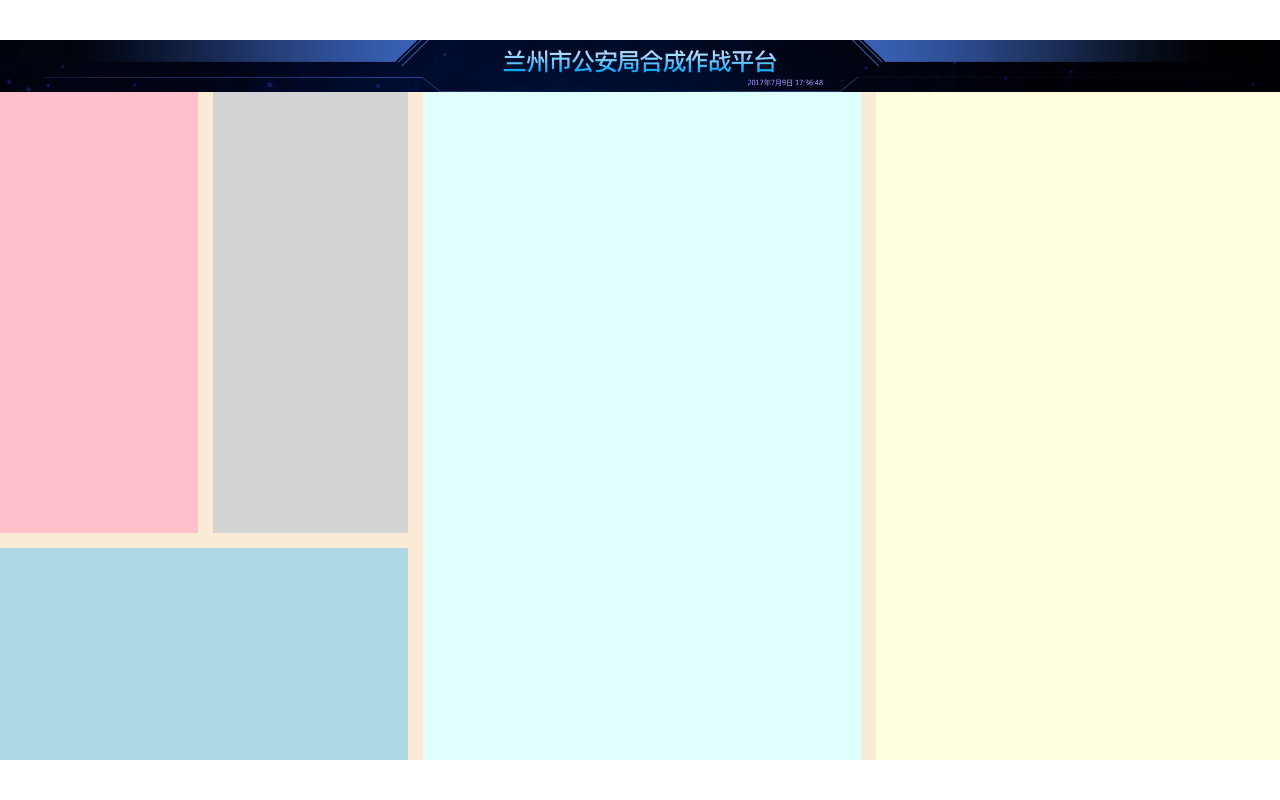
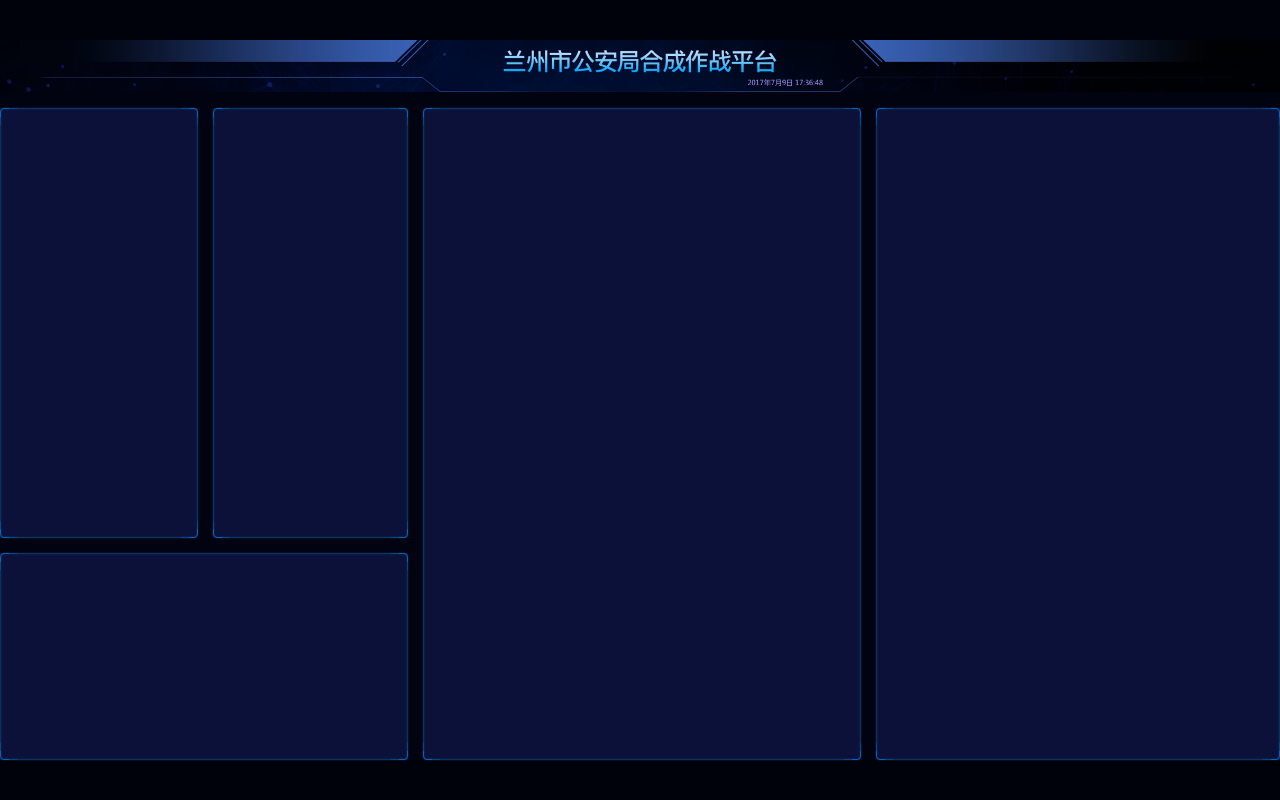
Before and after one commit to lzn01/lsv, a React (Vite) app: page /#/ in a window 1280 px wide. Built offline with nearby package versions, Linux system fonts and the light colour scheme.

Commit message:
制作背景和边框

```diff
--- a/src/pages/home.scss
+++ b/src/pages/home.scss
@@ -4,6 +4,7 @@
   display: flex;
   flex-direction: column;
   flex: 1;
+  background: #010310;
 
   > header {
     height: px(99);
@@ -19,29 +20,52 @@
     // 添加空隙
     grid-column-gap: px(28);
     grid-row-gap: px(28);
+    padding-top: px(30);
+
+    > section {
+      border: 1px solid #0764bc;
+      border-radius: 4px;
+      position: relative;
+      box-shadow: 0 0 2px 0 #0e325f, inset 0 0 2px 0 #0e325f;
+      background: #0c1139;
+
+      &::before {
+        content: '';
+        position: absolute;
+        top: 0;
+        right: 0;
+        bottom: 0;
+        left: 0;
+        border-radius: 4px;
+        box-shadow: 17px 0 0 -16px #0e325f,
+        -17px 0 0 -16px #0e325f,
+        0 17px 0 -16px #0e325f,
+        0 -17px 0 -16px #0e325f,
+        9px 0 0 -8px #0d4483,
+        -9px 0 0 -8px #0d4483,
+        0 9px 0 -8px #0d4483,
+        0 -9px 0 -8px #0d4483,
+      }
+    }
+
     > .section1 {
       grid-area: box1;
-      background: pink;
     }
 
     > .section2 {
       grid-area: box2;
-      background: lightgray;
     }
 
     > .section3 {
       grid-area: box3;
-      background: lightblue;
     }
 
     > .section4 {
       grid-area: box4;
-      background: lightcyan;
     }
 
     > .section5 {
       grid-area: box5;
-      background: lightyellow;
     }
   }
 }
--- a/src/shared/style.scss
+++ b/src/shared/style.scss
@@ -17,7 +17,8 @@
 *::after {box-sizing: border-box;}
 body {
   font-family: $font-hei;
-  //font-size: 16px;
+  font-size: 16px;
+  background: #00020b;
 }
 #root{
   margin: 0 auto;
```
